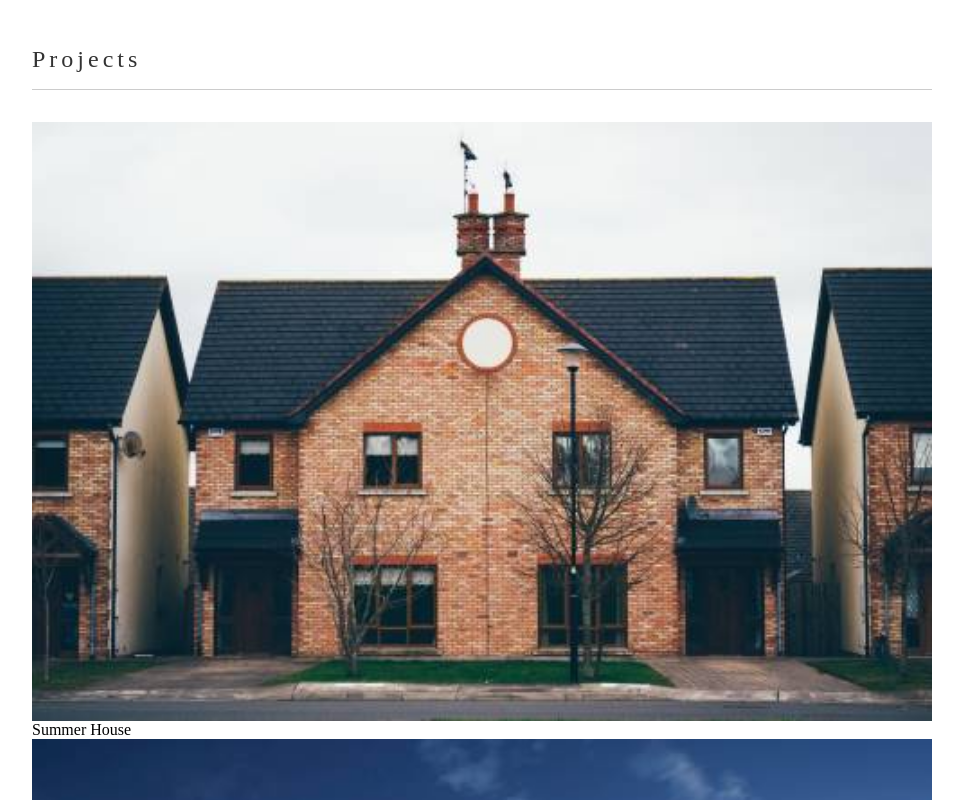
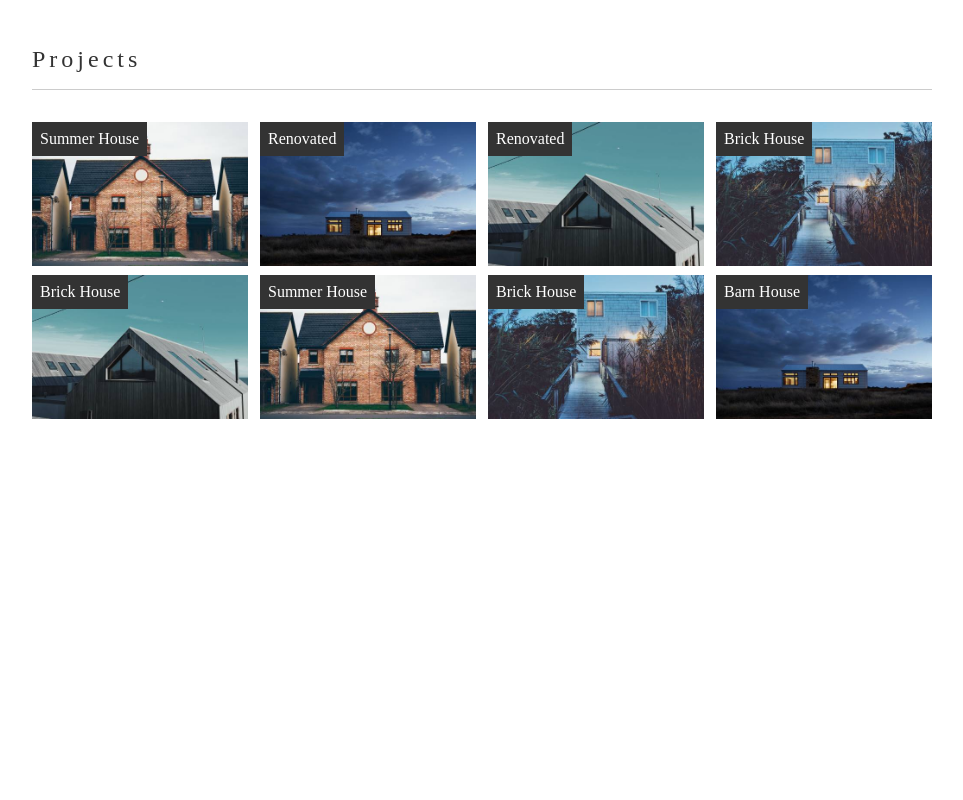
Before and after one commit to booldook/2019-ay-ui-flex-study, a plain HTML site: page br.html in a window 1280 px wide. Shown: the part 660-1460 px from the top of the page, without its empty margins (158-1121 px from the left). Drawn offline with Linux system fonts and the light colour scheme.

Commit message:
Projects 완성

```diff
--- a/css/br.css
+++ b/css/br.css
@@ -20,3 +20,7 @@ background-size: cover; height: 80vh; display: flex; justify-content: center; al
 .main-slogan > span:first-child {display: inline-block; padding: 0.5vw 1vw; background-color: rgba(0, 0, 0, 0.7);}
 
 /* Projects */
+.prj-wrap {display: flex; justify-content: space-between; align-items: flex-start; flex-wrap: wrap;}
+.prj-wrap > li {width: 24%; margin-bottom: 1%; position: relative;}
+.prj-wrap > li > div {background-color: #333; color: #fff;
+	padding: 0.5rem; position: absolute; top: 0; left: 0;}
```
